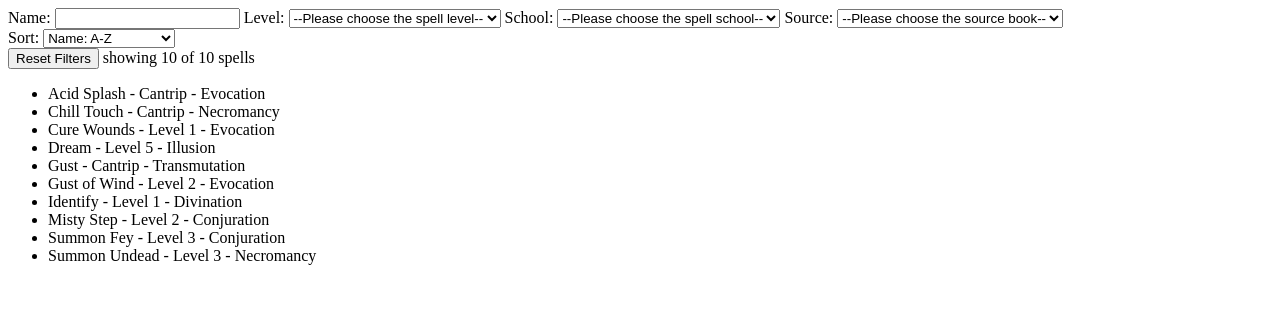
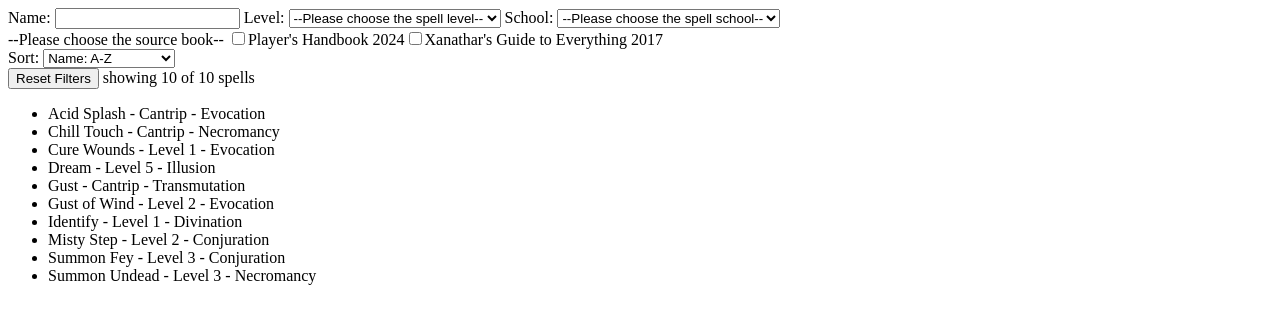
Before and after one commit to siavash-shokri/dnd-site, a plain HTML site: page spells/spells.html in a window 1280 px wide. Drawn offline with Linux system fonts and the light colour scheme.

Commit message:
Add source filtering functionality for monsters and spells
- Implement source selection in the UI for both monsters and spells
- Update filtering logic to include source checks
- Add source loading functionality to dynamically create source options
- Enhance reset functionality to clear source selections

```diff
--- a/monsters/js/domQueries.js
+++ b/monsters/js/domQueries.js
@@ -2,6 +2,7 @@ const monsterElement = document.querySelector("#monsters");
 const crSelectElement = document.querySelector("#monsterCR");
 const typeSelectElement = document.querySelector("#monsterType");
 const sortSelectElement = document.querySelector("#sortingStyle");
+const sourcesElement = document.querySelector("#monsterSource");
 const inputElement = document.querySelector("#monsterName");
 const resetFiltersButton = document.querySelector("#resetFilters");
 const monsterCountElement = document.querySelector("#monsterCount");
@@ -17,6 +18,7 @@ export {
     sortSelectElement,
     typeSelectElement,
     crSelectElement,
+    sourcesElement,
     inputElement,
     resetFiltersButton,
     monsterCountElement
--- a/monsters/js/filterReset.js
+++ b/monsters/js/filterReset.js
@@ -1,10 +1,11 @@
-import { inputElement, typeSelectElement, crSelectElement, sortSelectElement } from './domQueries.js';
+import { inputElement, typeSelectElement, crSelectElement, sourcesElement, sortSelectElement } from './domQueries.js';
 
 function resetAll() {
     crSelectElement.value = "";
     typeSelectElement.value = "";
     sortSelectElement.value = "nAscending";
     inputElement.value = "";
+    sourcesElement.querySelectorAll("input[type=checkbox]").forEach(checkbox => checkbox.checked = false);
 }
 
 export { resetAll }
--- a/monsters/js/main.js
+++ b/monsters/js/main.js
@@ -1,6 +1,7 @@
 import {
     monsterElement,
     crSelectElement,
+    sourcesElement,
     resetFiltersButton,
     typeSelectElement,
     sortSelectElement,inputElement
@@ -11,6 +12,7 @@ import { filtering } from './monsterFilters.js';
 import { sortList } from './listSorter.js'
 import { resetAll } from './filterReset.js';
 import { descriptionDisplay } from './monsterDescriptionDisplay.js';
+import { loadSources } from './sourceOption.js';
 
 let totalMonsters = [];
 const render = () =>
@@ -19,6 +21,7 @@ const render = () =>
 inputElement.addEventListener("input", render);
 crSelectElement.addEventListener("change", render);
 typeSelectElement.addEventListener("change", render);
+sourcesElement.addEventListener("change", render);
 sortSelectElement.addEventListener("change", render);
 resetFiltersButton.addEventListener("click", () => {
     resetAll();
@@ -28,6 +31,7 @@ resetFiltersButton.addEventListener("click", () => {
 loadMonsters().then(monsterList => {
     totalMonsters = monsterList;
     render();
+    loadSources(monsterList)
 });
 
 monsterElement.addEventListener("click", event =>
--- a/monsters/monsters.json
+++ b/monsters/monsters.json
@@ -5,6 +5,7 @@
       "slug": "deva",
       "name": "Deva",
       "source": "Monster Manual 2014",
+      "sourceId": "MM14",
       "description": "Devas are angels that act as divine messengers or agents to the Material Plane, the Shadowfell, and Feywild and that can assume a form appropriate to the realm they are sent to.\nLegend tells of angels that take mortal form for years, lending aid, hope, and courage to goodhearted folk. A deva can take any shape, although it prefers to appear to mortals as an innocuous humanoid or animal. When circumstances require that it cast off its guise, a deva is a beautiful humanoid-like creature with silvery skin. Its hair and eyes gleam with an unearthly luster, and large feathery wings unfurl from its shoulder blades.",
       "type": "celestial",
       "subtype": "angel",
@@ -66,6 +67,7 @@
       "slug": "earth-elemental",
       "name": "Earth Elemental",
       "source": "Monster Manual 2014",
+      "sourceId": "MM14",
       "description": "An earth elemental plods forward like a walking hill, club-like arms of jagged stone swinging at its sides. Its head and body consist of dirt and stone, occasionally set with chunks of metal, gems, and bright minerals.\nEarth elementals glide through rock and earth as though they were liquid. Earthbound creatures have much to fear from an earth elemental, since the elemental can pinpoint the precise location of any foe that stands on solid ground in its vicinity.",
       "type": "elemental",
       "subtype": "elemental",
@@ -117,6 +119,7 @@
       "slug": "quasit",
       "name": "Quasit",
       "source": "Monster Manual 2025",
+      "sourceId": "MM25",
       "description": "Quasits are tiny, shape-shifting demons that serve more powerful fiends as spies, servants, and messengers. A quasit's true form is a small, hunched creature with leathery wings, a barbed tail, and a face full of needle-sharp teeth. Quasits delight in causing misery and are especially fond of corrupting mortals through whispered temptation.",
       "type": "fiend",
       "subtype": "demon",
--- a/spells/js/domQueries.js
+++ b/spells/js/domQueries.js
@@ -1,6 +1,7 @@
 const spellElement = document.querySelector("#spells");
 const levelSelectElement = document.querySelector("#spellLevel");
 const schoolSelectElement = document.querySelector("#spellSchool");
+const sourcesElement = document.querySelector("#spellSource");
 const sortSelectElement = document.querySelector("#sortingStyle");
 const inputElement = document.querySelector("#spellName");
 const resetFiltersButton = document.querySelector("#resetFilters");
@@ -16,6 +17,7 @@ export {
     spellElement,
     sortSelectElement,
     schoolSelectElement,
+    sourcesElement,
     levelSelectElement,
     inputElement,
     resetFiltersButton,
--- a/spells/js/filterReset.js
+++ b/spells/js/filterReset.js
@@ -1,10 +1,11 @@
-import { inputElement, schoolSelectElement, levelSelectElement, sortSelectElement } from './domQueries.js';
+import { inputElement, schoolSelectElement, levelSelectElement, sortSelectElement, sourcesElement } from './domQueries.js';
 
 function resetAll() {
     levelSelectElement.value = "";
     schoolSelectElement.value = "";
     sortSelectElement.value = "nAscending";
     inputElement.value = "";
+    sourcesElement.querySelectorAll("input[type=checkbox]").forEach(checkbox => checkbox.checked = false);
 }
 
 export { resetAll}
--- a/spells/js/main.js
+++ b/spells/js/main.js
@@ -3,7 +3,8 @@ import {
     levelSelectElement,
     resetFiltersButton,
     schoolSelectElement,
-    sortSelectElement,inputElement
+    sortSelectElement,inputElement,
+    sourcesElement
 } from './domQueries.js';
 import { loadSpells } from './spellData.js';
 import { showSpells } from './spellDisplay.js';
@@ -11,6 +12,7 @@ import { filtering } from './spellFilters.js';
 import { sortList } from './listSorter.js'
 import { resetAll } from './filterReset.js';
 import { descriptionDisplay } from './spellDescriptionDisplay.js';
+import { loadSources } from './sourceOptions.js'
 
 let totalSpells = [];
 const render = () =>
@@ -20,6 +22,7 @@ inputElement.addEventListener("input", render);
 levelSelectElement.addEventListener("change", render);
 schoolSelectElement.addEventListener("change", render);
 sortSelectElement.addEventListener("change", render);
+sourcesElement.addEventListener("change", render);
 resetFiltersButton.addEventListener("click", () => {
     resetAll();
     render();
@@ -28,6 +31,7 @@ resetFiltersButton.addEventListener("click", () => {
 loadSpells().then(spellList => {
     totalSpells = spellList;
     render();
+    loadSources(spellList)
 });
 
 spellElement.addEventListener("click", event =>
--- /dev/null
+++ b/spells/js/sourceOptions.js
@@ -0,0 +1,26 @@
+import { sourcesElement } from "./domQueries.js";
+
+function makeSourceOption (source, sourceId) {
+    const newCheckBox = document.createElement("input");
+    newCheckBox.type = "checkbox";
+    newCheckBox.id = sourceId;
+    newCheckBox.value = sourceId;
+
+    const newCheckBoxLabel = document.createElement("label");
+    newCheckBoxLabel.htmlFor = newCheckBox.id;
+    newCheckBoxLabel.textContent = source;
+
+    sourcesElement.append(newCheckBox, newCheckBoxLabel);
+}
+
+function loadSources (list) {
+    const seen = new Set();
+    for (const spell of list) {
+        if(seen.has(spell.sourceId)) continue;
+
+         makeSourceOption(spell.source, spell.sourceId);
+         seen.add(spell.sourceId);
+    }
+}
+
+export { loadSources }
--- a/spells/js/spellFilters.js
+++ b/spells/js/spellFilters.js
@@ -1,6 +1,6 @@
-import { inputElement, schoolSelectElement, levelSelectElement } from './domQueries.js';
+import { inputElement, schoolSelectElement, levelSelectElement, sourcesElement } from './domQueries.js';
 
-export function filtering(spells) {
+function filtering(spells) {
     const nameTerm = inputElement.value.trim().toLowerCase();
     const levelTerm = levelSelectElement.value;
     const schoolTerm = schoolSelectElement.value.trim().toLowerCase();
@@ -9,7 +9,13 @@ export function filtering(spells) {
         const nameMatches = spell.name.toLowerCase().includes(nameTerm);
         const levelMatches = levelTerm === "" || spell.level === Number(levelTerm);
         const schoolMatches = schoolTerm === "" || spell.school.toLowerCase().includes(schoolTerm);
-        return nameMatches && levelMatches && schoolMatches;
+
+        const checkedSources = [...sourcesElement.querySelectorAll("input:checked")].map(checkbox => checkbox.value);
+        const sourceMatches = checkedSources.length === 0 || checkedSources.includes(spell.sourceId);
+
+        return nameMatches && levelMatches && schoolMatches && sourceMatches;
     });
     return filtered
 }
+
+export {filtering}
--- a/spells/spells.html
+++ b/spells/spells.html
@@ -45,10 +45,9 @@
                     <option value="transmutation">Transmutation</option>
                 </select>
 
-                <label for="spellSource">Source: </label>
-                <select id="spellSource">
-                    <option value="">--Please choose the source book--</option>
-                </select>
+                <div id="spellSource">
+                    <label>--Please choose the source book--</label>
+                </div>
 
             </div>
 
--- a/spells/spells.json
+++ b/spells/spells.json
@@ -27,6 +27,7 @@
             "somatic": true,
             "ritual": false,
             "source": "Player's Handbook 2024",
+            "sourceId": "PHB24",
             "id": "bb563819-cd18-414a-95ad-d1a9a4534868",
             "slug": "acid-splash"
         },
@@ -57,6 +58,7 @@
             "somatic": true,
             "ritual": false,
             "source": "Player's Handbook 2024",
+            "sourceId": "PHB24",
             "id": "ff54c147-903e-4f19-b387-edd3d45f233b",
             "slug": "chill-touch"
         },
@@ -88,6 +90,7 @@
             "somatic": true,
             "ritual": false,
             "source": "Xanathar's Guide to Everything 2017",
+            "sourceId": "XGE17",
             "id": "0d587a8c-de2b-4b57-8610-34b7056a3f03",
             "slug": "gust"
         },
@@ -119,6 +122,7 @@
             "somatic": true,
             "ritual": false,
             "source": "Player's Handbook 2024",
+            "sourceId": "PHB24",
             "id": "e7c1ae9e-1041-49d6-a540-06803e38d482",
             "slug": "gust-of-wind"
         },
@@ -150,6 +154,7 @@
             "somatic": true,
             "ritual": false,
             "source": "Player's Handbook 2024",
+            "sourceId": "PHB24",
             "id": "608ff05c-8cf3-4059-98c6-15a5ff239e2a",
             "slug": "summon-fey"
         },
@@ -180,6 +185,7 @@
             "somatic": true,
             "ritual": false,
             "source": "Player's Handbook 2024",
+            "sourceId": "PHB24",
             "id": "abe71f9c-6da4-4fc7-8242-0cdafd250b83",
             "slug": "summon-undead"
         },
@@ -210,6 +216,7 @@
             "somatic": true,
             "ritual": false,
             "source": "Player's Handbook 2024",
+            "sourceId": "PHB24",
             "id": "32627863-85be-4451-8a13-5e6371127220",
             "slug": "dream"
         },
@@ -244,6 +251,7 @@
             "somatic": true,
             "ritual": false,
             "source": "Player's Handbook 2024",
+            "sourceId": "PHB24",
             "id": "44580e04-3703-4f6c-b847-51c765d658f2",
             "slug": "cure-wounds"
         },
@@ -273,6 +281,7 @@
             "somatic": true,
             "ritual": true,
             "source": "Player's Handbook 2024",
+            "sourceId": "PHB24",
             "id": "a1d0dd6f-701a-497b-bfcc-e09aa873c0e8",
             "slug": "identify"
         },
@@ -307,6 +316,7 @@
             "somatic": false,
             "ritual": false,
             "source": "Player's Handbook 2024",
+            "sourceId": "PHB24",
             "id": "f47e4c4b-888b-46d2-afac-8e7bbc627461",
             "slug": "misty-step"
         }
```
Also changed, not shown: monsters/js/monsterFilters.js (+6 -2 lines), monsters/js/sourceOption.js (added, +26 -0 lines), monsters/monsters.html (+4 -0 lines).
